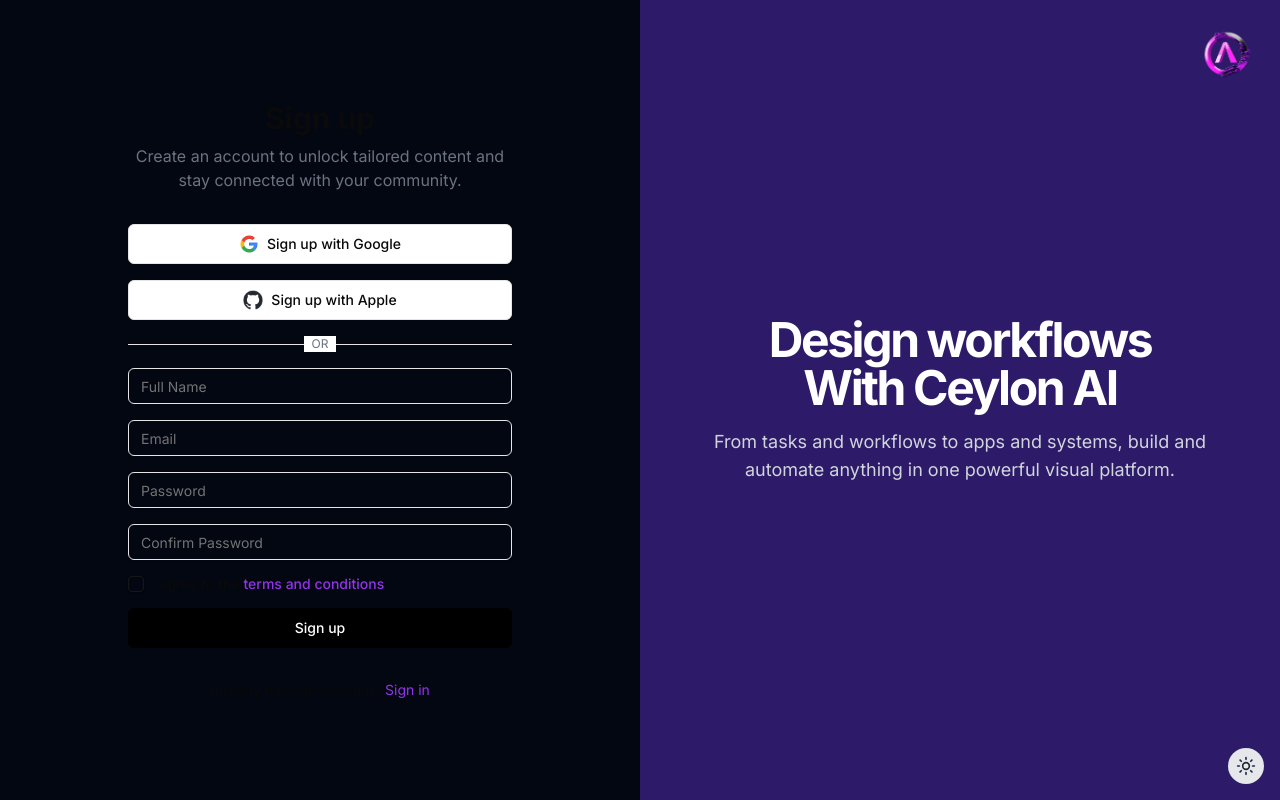
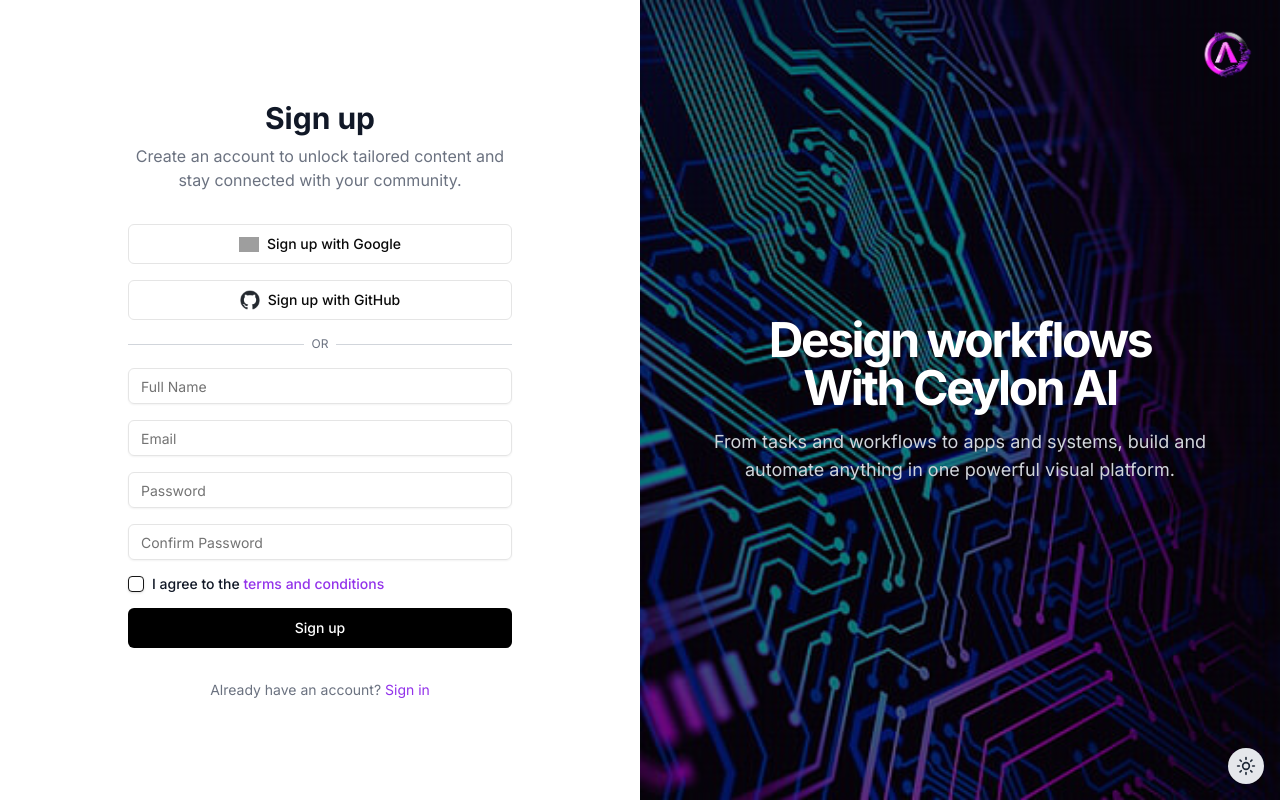
Before and after one commit to ceylonai/ceylon-ai-dashboard, a Next.js app: page /auth/signup in a window 1280 px wide. Built offline with nearby package versions, Linux system fonts and the light colour scheme; grey boxes are pictures that could not be loaded.

Commit message:
fix conflicts issues

```diff
--- a/src/app/auth/signin/page.tsx
+++ b/src/app/auth/signin/page.tsx
@@ -79,7 +79,7 @@
             </div>
             <div className="hidden lg:block relative">
                 <Image
-                    src="/ceylon-ai-background.jpg"
+                    src="/ceylon-ai-background.png"
                     alt="Ceylon AI Background"
                     fill
                     style={{ objectFit: "cover" }}
@@ -90,7 +90,7 @@
                 <div className="absolute inset-0 bg-black bg-opacity-50" />
                 <div className="absolute top-6 right-6 z-10">
                     <Image
-                        src="/ceylonAilogo.png"
+                        src="/logoAi.png"
                         alt="Ceylon AI Logo"
                         width={60}
                         height={60}
--- a/src/app/auth/signup/page.tsx
+++ b/src/app/auth/signup/page.tsx
@@ -3,21 +3,22 @@
 import { Button } from "@/components/ui/button"
 import { Input } from "@/components/ui/input"
 import { Checkbox } from "@/components/ui/checkbox"
+
 export default function SignUp() {
     return (
         <div className="grid min-h-screen lg:grid-cols-2">
-            <div className="flex items-center justify-center px-8 py-12 md:px-12">
+            <div className="flex items-center justify-center px-8 py-12 md:px-12 bg-white dark:bg-gray-900">
                 <div className="w-full max-w-sm space-y-8">
                     <div className="space-y-2 text-center">
-                        <h1 className="text-3xl font-bold">Sign up</h1>
-                        <p className="text-gray-500">
+                        <h1 className="text-3xl font-bold text-gray-900 dark:text-white">Sign up</h1>
+                        <p className="text-gray-500 dark:text-gray-400">
                             Create an account to unlock tailored content and stay connected with your community.
                         </p>
                     </div>
                     <div className="space-y-4">
                         <Button variant="outline" className="w-full">
                             <Image
-                                src="/googlelogo.png"
+                                src="/googlenewlogo.png"
                                 alt="Google"
                                 width={20}
                                 height={20}
@@ -33,60 +34,68 @@
                                 height={20}
                                 className="mr-2"
                             />
-                            Sign up with Apple
+                            Sign up with GitHub
                         </Button>
                         <div className="relative">
                             <div className="absolute inset-0 flex items-center">
-                                <div className="w-full border-t"></div>
+                                <div className="w-full border-t border-gray-300 dark:border-gray-700"></div>
                             </div>
                             <div className="relative flex justify-center text-xs uppercase">
-                                <span className="bg-white px-2 text-gray-500">OR</span>
+                                <span className="bg-white dark:bg-gray-900 px-2 text-gray-500 dark:text-gray-400">OR</span>
                             </div>
                         </div>
                         <div className="space-y-4">
-                            <Input type="text" placeholder="Full Name"/>
-                            <Input type="email" placeholder="Email"/>
-                            <Input type="password" placeholder="Password"/>
-                            <Input type="password" placeholder="Confirm Password"/>
+                            <Input type="text" placeholder="Full Name" />
+                            <Input type="email" placeholder="Email" />
+                            <Input type="password" placeholder="Password" />
+                            <Input type="password" placeholder="Confirm Password" />
                             <div className="flex items-center space-x-2">
-                                <Checkbox id="terms"/>
+                                <Checkbox id="terms" />
                                 <label
                                     htmlFor="terms"
-                                    className="text-sm font-medium leading-none peer-disabled:cursor-not-allowed peer-disabled:opacity-70"
+                                    className="text-sm font-medium leading-none peer-disabled:cursor-not-allowed peer-disabled:opacity-70 text-gray-900 dark:text-white"
                                 >
                                     I agree to the{" "}
-                                    <Link href="/terms" className="text-purple-600 hover:underline">
+                                    <Link href="/terms" className="text-purple-600 hover:underline dark:text-purple-400">
                                         terms and conditions
                                     </Link>
                                 </label>
                             </div>
-                            <Button className="w-full bg-black text-white hover:bg-black/90">
+                            <Button className="w-full bg-black text-white hover:bg-black/90 dark:bg-white dark:text-black dark:hover:bg-white/90">
                                 Sign up
                             </Button>
                         </div>
                     </div>
-                    <div className="text-center text-sm">
+                    <div className="text-center text-sm text-gray-500 dark:text-gray-400">
                         Already have an account?{" "}
-                        <Link href="/signin" className="text-purple-600 hover:underline">
+                        <Link href="/auth/signin" className="text-purple-600 hover:underline dark:text-purple-400">
                             Sign in
                         </Link>
                     </div>
                 </div>
             </div>
-            <div className="hidden lg:block relative bg-[#2D1B69] text-white">
-                <div className="absolute top-6 right-6">
+            <div className="hidden lg:block relative">
+                <Image
+                    src="/ceylon-ai-background.png"
+                    alt="Ceylon AI Background"
+                    layout="fill"
+                    objectFit="cover"
+                    quality={100}
+                />
+                <div className="absolute inset-0 bg-black bg-opacity-50" />
+                <div className="absolute top-6 right-6 z-10">
                     <Image
-                        src="/ceylonAiLogo.png"
+                        src="/logoAi.png"
                         alt="Ceylon AI Logo"
                         width={60}
                         height={60}
                         className="rounded-full"
                     />
                 </div>
-                <div className="flex h-full flex-col items-center justify-center p-8 text-center">
+                <div className="relative z-10 flex h-full flex-col items-center justify-center p-8 text-center text-white">
                     <h2 className="text-5xl font-bold tracking-tighter">
                         Design workflows
-                        <br/>
+                        <br />
                         With Ceylon AI
                     </h2>
                     <p className="mt-4 max-w-2xl text-lg text-gray-300">
```
Also changed, not shown: public/ceylon-ai-background.jpg (deleted), public/ceylon-ai-background.png (added).
